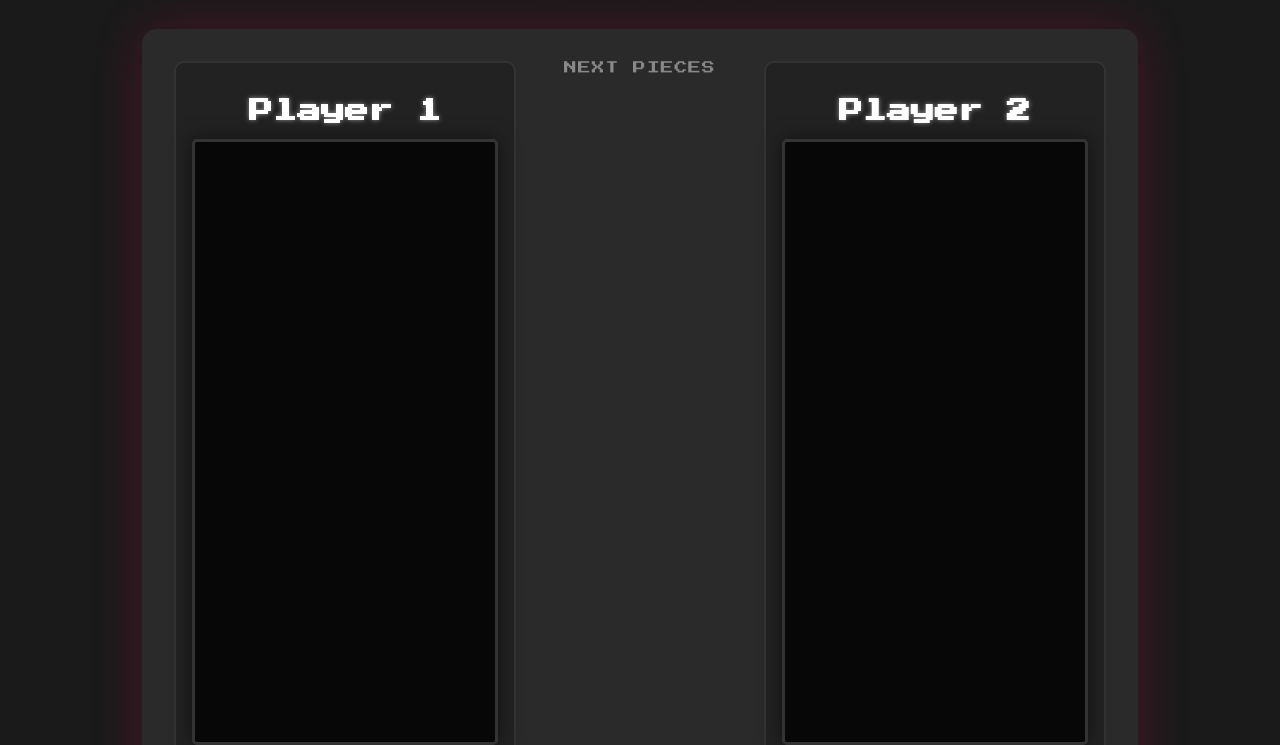
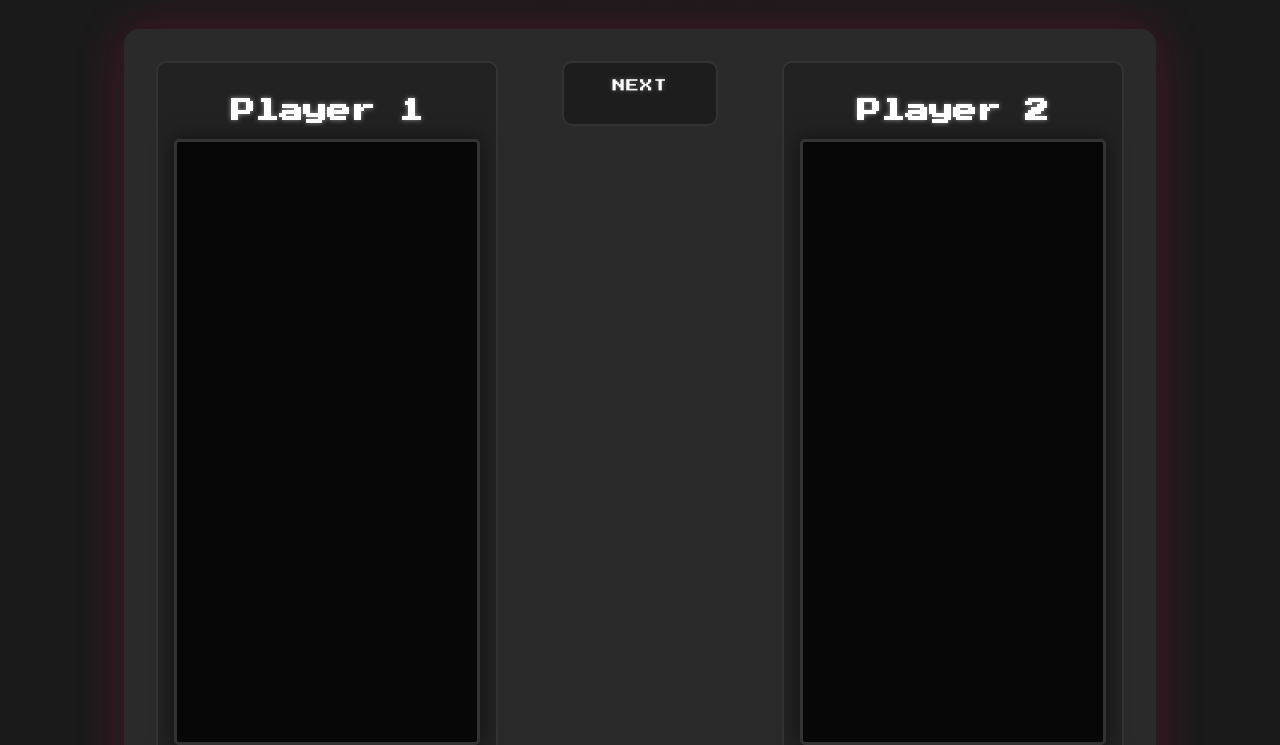
Before and after one commit to baldraven/tetrizz, a website with bundled scripts: page index.html in a window 1280 px wide. Shown: the part 75-820 px from the top of the page. Built offline with nearby package versions, Linux system fonts and the light colour scheme; files whose address does not match are found by name.

Commit message:
fix: queue preview in the center

```diff
--- a/client/main.js
+++ b/client/main.js
@@ -25,7 +25,12 @@ class GameClient {
         this.previewCanvas = document.createElement('canvas');
         this.previewCanvas.width = 100;
         this.previewCanvas.height = 400;
-        document.querySelector('.game-container').appendChild(this.previewCanvas);
+        this.previewCanvas.classList.add('preview-queue');
+
+        // Find the preview section and append the canvas to it
+        const previewSection = document.querySelector('.preview-section');
+        previewSection.appendChild(this.previewCanvas);
+
         this.previewCtx = this.previewCanvas.getContext('2d');
 
         this.setupSocketEvents();
--- a/index.html
+++ b/index.html
@@ -14,7 +14,7 @@
             <div class="score">Score: <span id="score1">0</span></div>
         </div>
         <div class="preview-section">
-            <div class="preview-label">Next Pieces</div>
+            <div class="preview-label">Next</div>
         </div>
         <div class="player-section">
             <h2>Player 2</h2>
--- a/style.css
+++ b/style.css
@@ -49,13 +49,6 @@ canvas {
     box-shadow: 0 0 20px rgba(0, 0, 0, 0.5);
 }
 
-canvas:nth-child(3) {  /* Preview queue canvas */
-    border: 2px solid #444;
-    background: rgba(0, 0, 0, 0.6);
-    border-radius: 5px;
-    margin-left: 1rem;
-}
-
 .score {
     margin-top: 1rem;
     font-size: 1.2rem;
@@ -93,9 +86,35 @@ canvas:nth-child(3) {  /* Preview queue canvas */
 }
 
 .preview-label {
-    color: #888;
+    color: #fff;
     font-size: 0.8rem;
-    margin-bottom: 0.5rem;
+    margin-bottom: 1rem;
     text-transform: uppercase;
     letter-spacing: 1px;
+    text-shadow: 0 0 5px rgba(255, 255, 255, 0.3);
 }
+
+.preview-section {
+    text-align: center;
+    display: flex;
+    flex-direction: column;
+    align-items: center;
+    justify-content: center;
+    margin: 0 1rem;
+    min-width: 120px;
+    background: rgba(0, 0, 0, 0.3);
+    padding: 1rem;
+    border-radius: 10px;
+    border: 2px solid #333;
+}
+
+canvas.preview-queue {
+    border: 2px solid #444;
+    background: rgba(0, 0, 0, 0.6);
+    border-radius: 5px;
+}
+
+/* Remove the old preview canvas styling */
+canvas:nth-child(3) {
+    display: none;
+}
```
